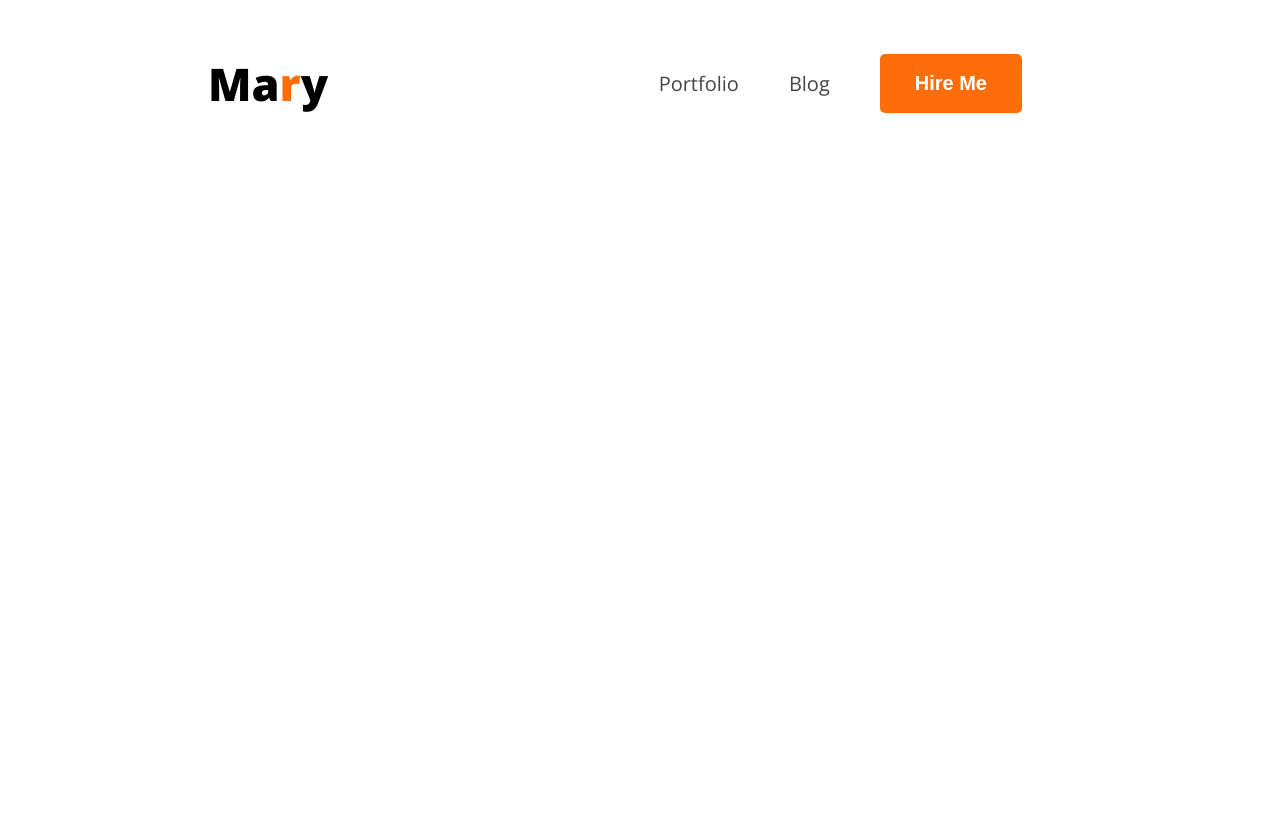
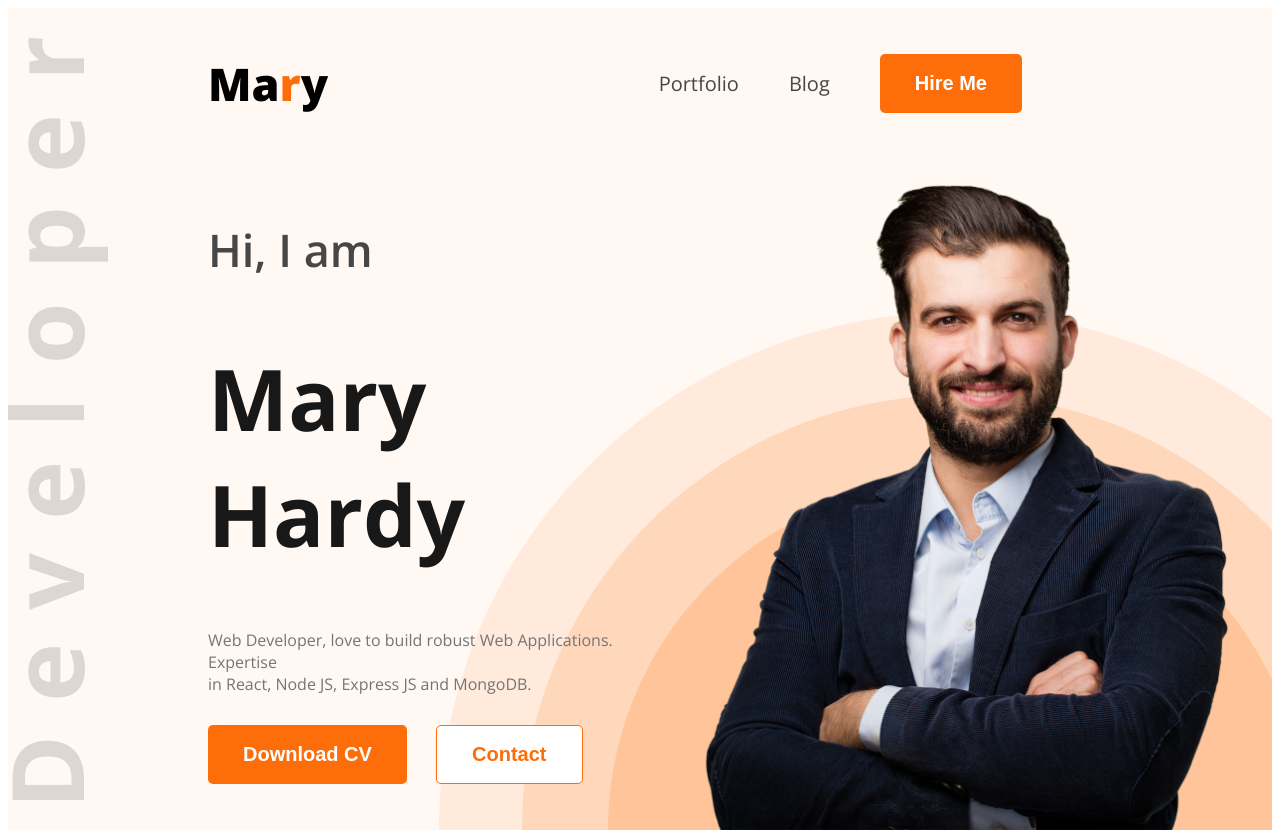
Before and after one commit to kamrujjamantuhin/web-dev-portfolio, a plain HTML site: page index.html in a window 1280 px wide. Before the commit the page ends 800 px from the top, so only its background shows below. Drawn offline with nearby package versions, Linux system fonts and the light colour scheme.

Commit message:
Implement banner section

```diff
--- a/index.html
+++ b/index.html
@@ -10,7 +10,7 @@
     <link href="https://fonts.googleapis.com/css2?family=Open+Sans:ital,wght@0,300..800;1,300..800&display=swap" rel="stylesheet">
 </head>
 <body class="font-open-sans">
-    <header>
+    <header class="header bg-secondary">
         <nav>
             <h3 class="nav-title">Ma<span class="text-primary">r</span>y</h3>
             <ul>
@@ -19,6 +19,16 @@
                 <li><a href=""><button class="btn-primary">Hire Me</button></a></li>
             </ul>
         </nav>
+        <div class="banner">
+            <div class="banner-content">
+                <h4 class="banner-greetings dark-2">Hi, I am</h4>
+                <h1 class="banner-title dark-1">Mary Hardy</h1>
+                <p class="banner-description dark-3">Web Developer, love to build robust Web Applications. Expertise<br>in React, Node JS, Express JS and MongoDB.</p>
+                <button class="btn-primary">Download CV</button>
+                <button class="btn-secondary">Contact</button>
+            </div>
+            <img class="banner-profile-picture" src="images/hardy.png" alt="">
+        </div>
     </header>
     <main>
 
--- a/styles/style.css
+++ b/styles/style.css
@@ -9,8 +9,17 @@
 .text-primary{
     color: #FD6E0A;
 }
+.bg-secondary{
+    background-color: #FFF8F3;
+}
+.dark-1{
+    color: #181818;
+}
 .dark-2{
     color: #474747;
+}
+.dark-3{
+    color: #757575;
 }
 .btn-primary{
     color: white;
@@ -20,6 +29,22 @@
     border: none;
     border-radius: 5px;
     padding: 18px 35px;
+}
+.btn-secondary{
+    color: #FD6E0A;
+    background-color: white;
+    font-size: 20px;
+    font-weight: bold;
+    border: 1px solid #FD6E0A;
+    border-radius: 5px;
+    padding: 17px 35px;
+    margin-left: 25px;
+}
+/* Header Styles */
+.header{
+    background-image: url('../images/developer.png'), url('../images/header_bg.png');
+    background-repeat: no-repeat;
+    background-position: left, bottom right;
 }
 /* Nav Styles */
 nav{
@@ -44,3 +69,26 @@ nav li a{
     text-decoration: none;
     font-size: 20px;
 }
+/* Banner Styles */
+.banner{
+    display: flex;
+    justify-content: space-between;
+    margin: 0 35px 0 200px;
+}
+.banner-content{
+    max-width: 580px;
+}
+.banner-greetings{
+    font-size: 45px;
+    font-weight: 600;
+}
+.banner-title{
+    font-size: 85px;
+    font-weight: bold;
+}
+.banner-description{
+    margin-bottom: 30px;
+}
+.banner-profile-picture{
+    width: 580px;
+}
```
